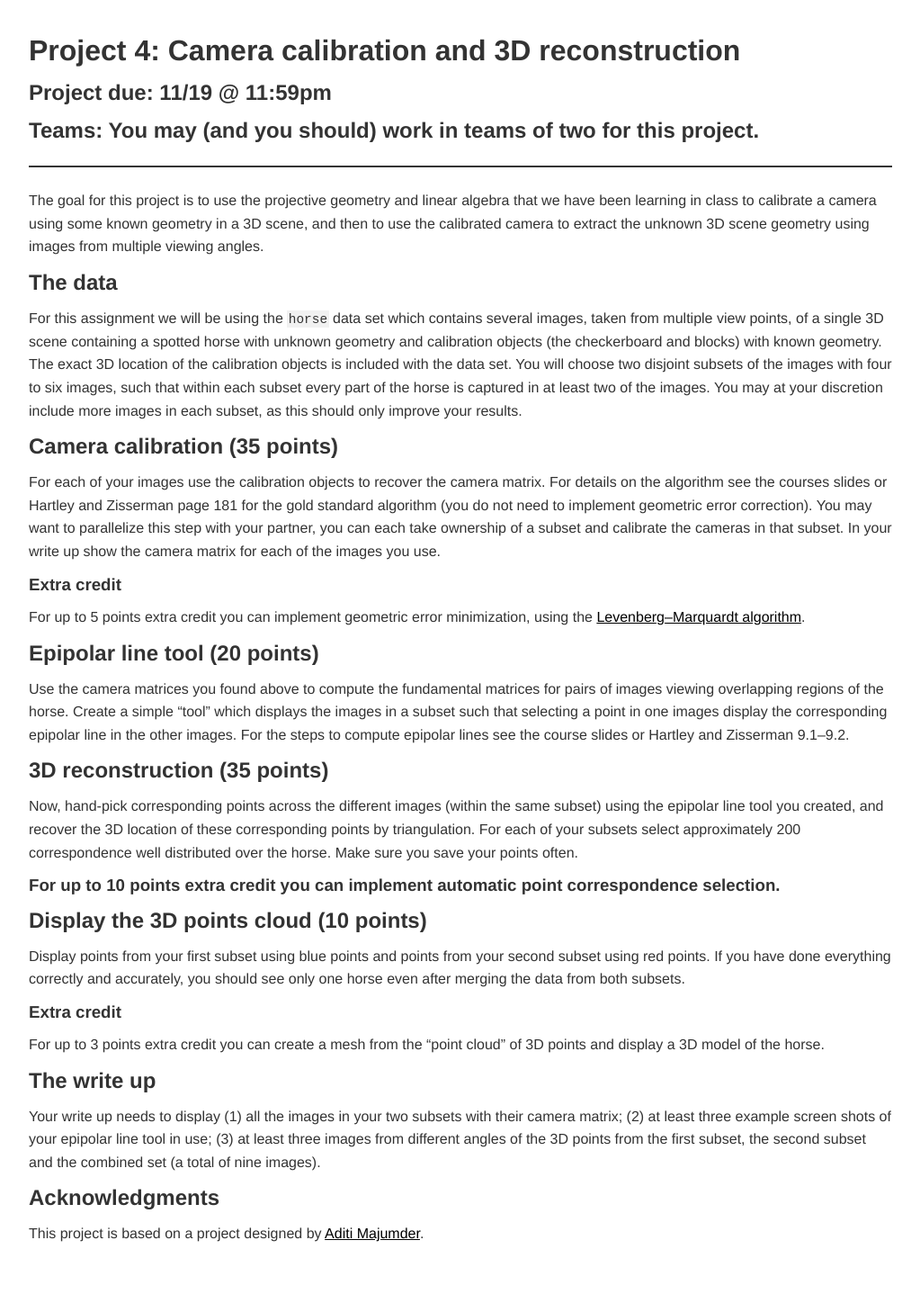
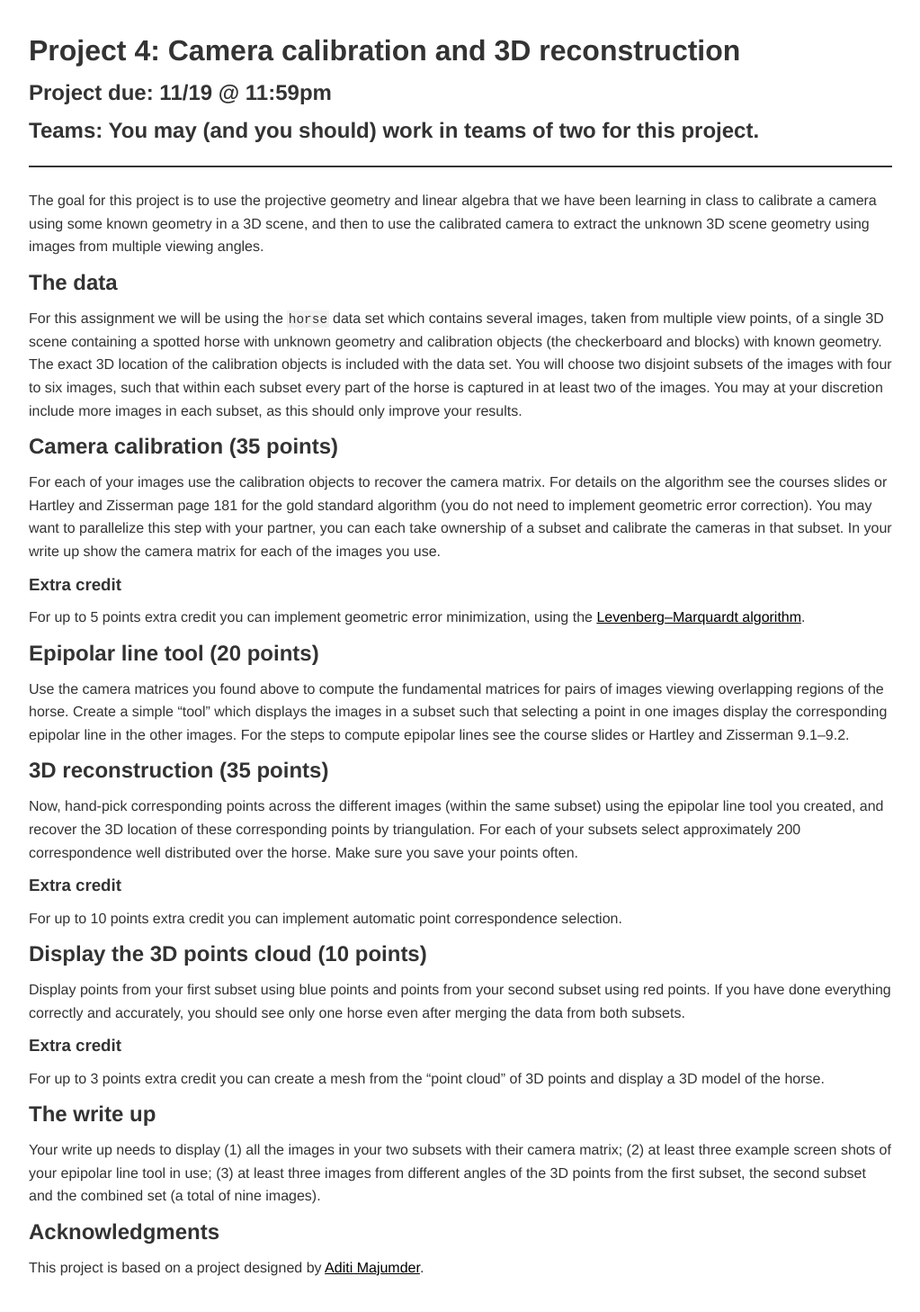
Before and after one commit to jacksonjw12/mbannister.github.io, a Jekyll site: the page built from _teaching/181m-f15/project04.md, in a window 1280 px wide. Shown: the whole page at 90% size, without its empty margins (128-1151 px from the left). Built offline with Jekyll 4.4.1, drawn with Linux system fonts in a browser that asks for light colours; before the commit the page ends 1420 px from its top, so only the background shows below that.

Commit message:
Minor 181 fix

```diff
--- a/_teaching/181m-f15/project04.md
+++ b/_teaching/181m-f15/project04.md
@@ -26,7 +26,9 @@ Use the camera matrices you found above to compute the fundamental matrices for
 
 ## 3D reconstruction (35 points)
 Now, hand-pick corresponding points across the different images (within the same subset) using the epipolar line tool you created,  and recover the 3D location of these corresponding points by triangulation. For each of your subsets select approximately 200 correspondence well distributed over the horse. Make sure you save your points often.
-### For up to 10 points extra credit you can implement automatic point correspondence selection.
+
+### Extra credit
+For up to 10 points extra credit you can implement automatic point correspondence selection.
 
 ## Display the 3D points cloud (10 points)
 Display points from your first subset using blue points and points from your second subset using red points. If you have done everything correctly and accurately, you should see only one horse even after merging the data from both subsets.
```
